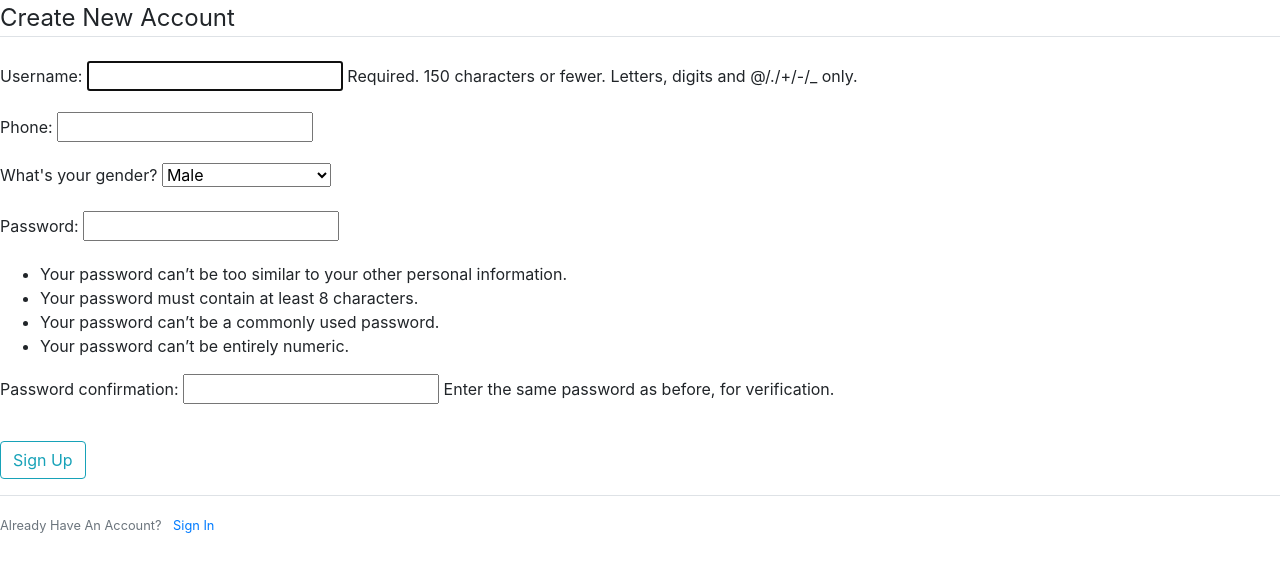
After one commit to hanc3/CS411_project, a Django app: page /register/ in a window 1280 px wide. The commit adds this page. Shown: the top 572 px of the page. Run offline with Django 3.2, Linux system fonts and the light colour scheme; some libraries are stand-ins or nearby versions.

Commit message:
NEW FEATURE: User SignUp

```diff
--- /dev/null
+++ b/djangoapp/src/appUser/forms.py
@@ -0,0 +1,22 @@
+from django import forms
+from django.contrib.auth.models import User
+from django.contrib.auth.forms import UserCreationForm
+
+
+gender_choices = [
+    ('male','Male'),
+    ('female','Female'),
+    ('not_tell','Ain\'t Gonna Tell Ya.')
+]
+
+
+class UserRegisterForm(UserCreationForm):
+    # email = forms.EmailField(required=True)
+    gender = forms.CharField(label='What\'s your gender?', widget=forms.Select(choices=gender_choices))
+    phone = forms.CharField(label='Phone')
+
+    class Meta:
+        # Configuration
+        model = User
+        # prompt order
+        fields = ['username', 'phone', 'gender', 'password1', 'password2']
--- /dev/null
+++ b/djangoapp/src/appUser/templates/appUser/base.html
@@ -0,0 +1,19 @@
+<!DOCTYPE html>
+<head>
+    <!-- Required meta tags -->
+    <meta charset="utf-8">
+    <meta name="viewport" content="width=device-width, initial-scale=1, shrink-to-fit=no">
+
+    <!-- Bootstrap CSS -->
+    <link rel="stylesheet" href="https://stackpath.bootstrapcdn.com/bootstrap/4.5.0/css/bootstrap.min.css" integrity="sha384-9aIt2nRpC12Uk9gS9baDl411NQApFmC26EwAOH8WgZl5MYYxFfc+NcPb1dKGj7Sk" crossorigin="anonymous">
+
+    {% if title %}
+        <title> GoRent! - {{ title }} </title>
+    {% else %}
+        <title> GoRent! </title>
+    {% endif %}
+</head>
+<body>
+    {% block content %}{% endblock %}
+</body>
+</html>
--- /dev/null
+++ b/djangoapp/src/appUser/templates/appUser/register.html
@@ -0,0 +1,24 @@
+{% extends "appUser/base.html" %}
+{% load crispy_forms_tags %}
+{% block content %}
+    <div class="content-section">
+        <form method="POST">
+            {% csrf_token %}
+            <!-- FORM -->
+            <fieldset class="form-group">
+                <legend class="border-bottom mb-4">Create New Account</legend>
+                {{ form|crispy }}
+            </fieldset>
+            <!-- Sign Up BUTTON -->
+            <div class="form-group">
+                <button class="btn btn-outline-info" type="submit">Sign Up</button>
+            </div>
+        </form>
+        <!-- Sign In Option -->
+        <div class="border-top pt-3">
+            <small class="text-muted">
+                Already Have An Account? <a class="ml-2" href='#'>Sign In</a>
+            </small>
+        </div>
+    </div>
+{% endblock content %}
--- a/djangoapp/src/appUser/views.py
+++ b/djangoapp/src/appUser/views.py
@@ -1,3 +1,43 @@
-from django.shortcuts import render
+from django.shortcuts import render, redirect
+from django.contrib import messages
+from django.db import connection
+from .forms import UserRegisterForm
 
 # Create your views here.
+def register(request):
+    # if it's a POST request
+    if request.method == 'POST':
+        form = UserRegisterForm(request.POST)
+        if form.is_valid():
+            # save user(INTO auth-user NOT appUser)
+            form.save()
+
+            # get form info
+            username = form.cleaned_data.get('username')
+            # email = form.cleaned_data.get('email')
+            phone = form.cleaned_data.get('phone')
+            gender = form.cleaned_data.get('gender')
+
+            # Also write SQL Query to store it into appUser table
+            cursor = connection.cursor()
+            cursor.execute("""
+                SET @cur_id = -1;
+                SELECT id INTO @cur_id FROM auth_user WHERE username = \'{0}\';
+
+                INSERT INTO appUser_appuser (id, gender, bio, phone, num_of_post, user_id)
+                VALUES ({1}, \"{2}\", \"{3}\", \"{4}\", {5}, @cur_id);
+             """.format(username, 0, gender, "", phone, 0))
+
+
+            # display success msg
+            messages.success(request, f'Account created for {username}!')
+            return redirect('profile')
+    else:
+        # Empty Form
+        form = UserRegisterForm()
+
+    return render(request, 'appUser/register.html',{'form':form})
+
+
+def profile(request):
+    return render(request, 'appUser/profile.html', {})
--- a/djangoapp/src/djangoapp/urls.py
+++ b/djangoapp/src/djangoapp/urls.py
@@ -15,8 +15,12 @@ Including another URLconf
 """
 from django.contrib import admin
 from django.urls import path
+from appUser import views as appUser_view
 from Pages import views
+
 urlpatterns = [
     path('admin/', admin.site.urls),
-    path('',views.homepage_view, name="home")
+    path('register/',appUser_view.register, name='register'),
+    path('profile/',appUser_view.profile, name='profile'),
+    path('',views.homepage_view, name="home"),
 ]
--- a/djangoapp/src/templates/home.html
+++ b/djangoapp/src/templates/home.html
@@ -66,7 +66,7 @@ hr {
               <li><a href="#">Contact</a></li>
             </ul>
             <ul class="nav navbar-nav navbar-right">
-              <li><a href="#">Sign Up <i class="fas fa-user-plus"></i></a></li>
+              <li><a href="register">Sign Up <i class="fas fa-user-plus"></i></a></li>
               <li><a href="#">Log in <i class="fas fa-user"></i></a></li>
             </ul>
           </div><!-- /.navbar-collapse -->
```
Also changed, not shown: djangoapp/src/appUser/models.py (+11 -4 lines), djangoapp/src/appUser/templates/appUser/profile.html (added, +16 -0 lines), djangoapp/src/appUser/migrations/0001_initial.py.
